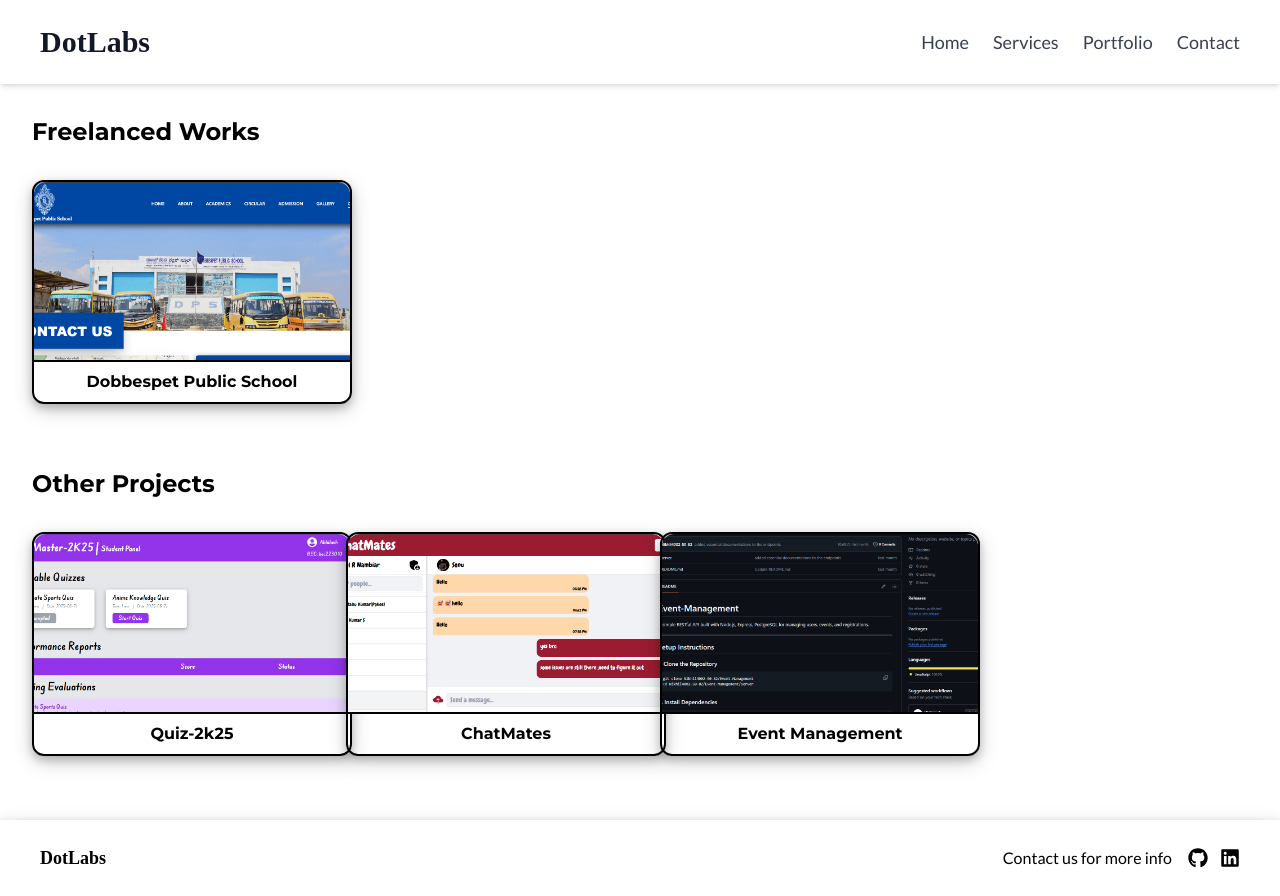
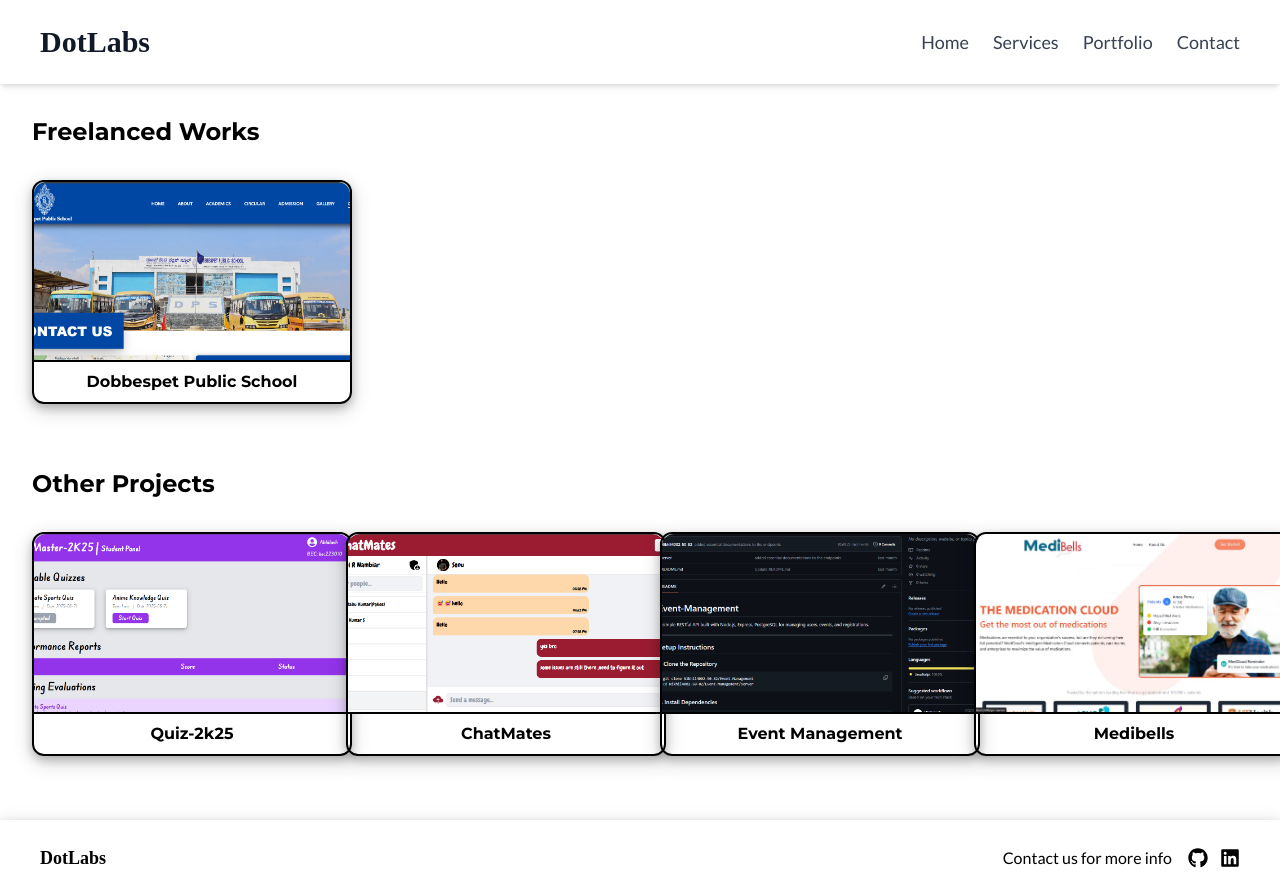
Before and after one commit to Nikhil4002-50-82/DotLabs, a React (Vite) app in the folder client/: page / in a window 1280 px wide. Built offline with nearby package versions, Linux system fonts and the light colour scheme; a web font is replaced by a local one.

Commit message:
added medibells

```diff
--- a/client/src/components/Home.tsx
+++ b/client/src/components/Home.tsx
@@ -42,6 +42,11 @@
               projectSrc="/EventManagement.png"
               projectLink="https://github.com/Nikhil4002-50-82/Event-Management"
             />
+            <ProjectComp
+              title="Medibells"
+              projectSrc="/Medibells.png"
+              projectLink="https://drive.google.com/file/d/1RIXxCAkCjlfI575oh76QS6ScfVavrovK/view"
+            />
           </div>
         </div>
       </div>
```
Also changed, not shown: client/public/Medibells.png (added).
